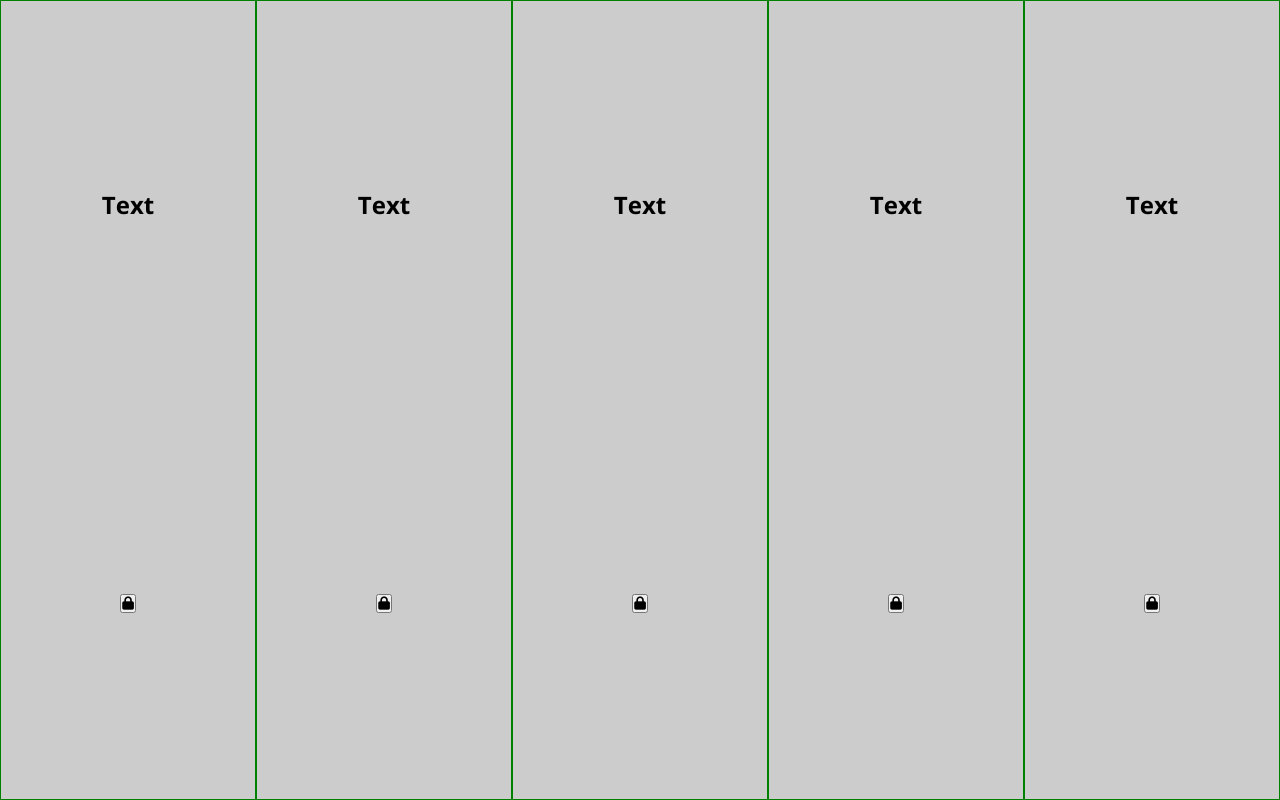
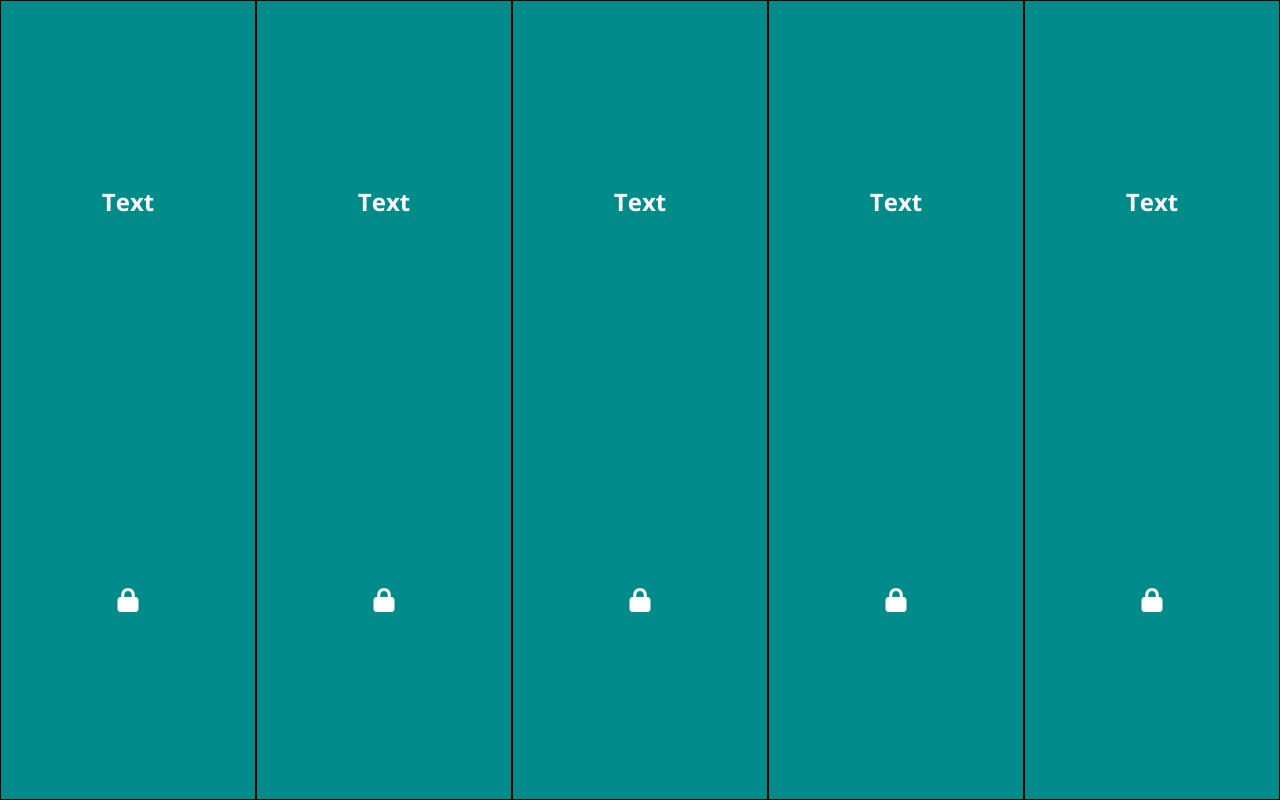
Before and after one commit to VolodymyrKorkin/Coolors-clone.-Project, a plain HTML site: page index.html in a window 1280 px wide. Drawn offline with nearby package versions, Linux system fonts and the light colour scheme.

Commit message:
add default styles to style.css

```diff
--- a/styles.css
+++ b/styles.css
@@ -11,11 +11,41 @@ body {
 }
 
 .col {
-    border: 1px solid green;
+	border: 1px solid black;
 	flex: 1;
-    background: #ccc;
+	background: darkcyan;
 	display: flex;
 	flex-direction: column;
 	justify-content: space-around;
 	align-items: center;
 }
+
+.col h2 {
+	padding: 10px;
+	color: #fff;
+	border-radius: 10px;
+}
+
+.col h2:hover {
+	background: rgba(0, 0, 0, 0.1);
+	cursor: pointer;
+	transition: background 0.4s;
+}
+
+.col button {
+	/* убираем границы, заданные по умолчанию */
+	border: none;
+	/* делаем прозрачный бэкграунд, заданный по умолчанию */
+	background: transparent;
+	font-size: 1.5rem;
+	color: #fff;
+	padding: 10px;
+	border-radius: 10px;
+	transition: background 0.4s;
+
+}
+
+.col button:hover {
+	background: rgba(0, 0, 0, 0.1);
+	cursor: pointer;
+}
```
Lines whose indentation alone changed are shown as unchanged.
